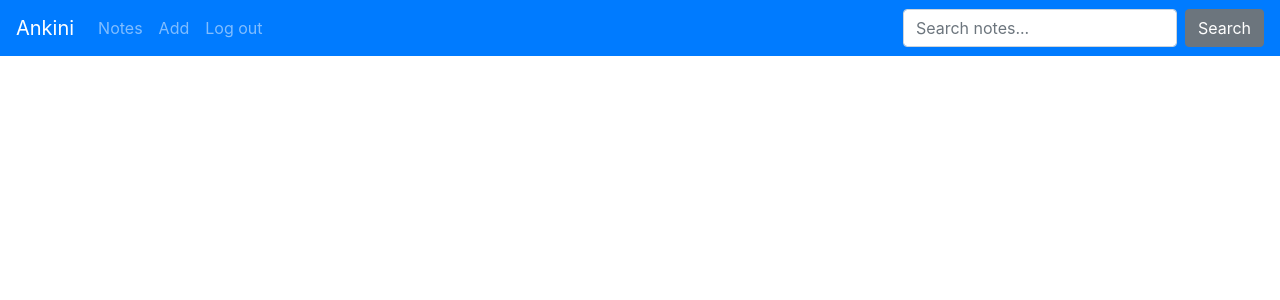
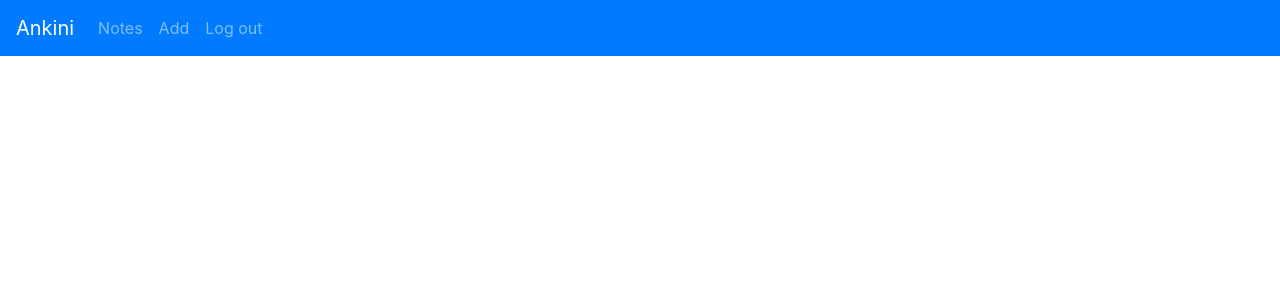
Before and after one commit to abhiyanbeta/ankini-app, a Flask app: page /edit/1 in a window 1280 px wide. Shown: the top 300 px of the page. Run offline with Flask 2, Linux system fonts and the light colour scheme; the visitor is signed in with stand-in values (Sample User, id 1); data that the repository does not hold is empty; some libraries are stand-ins or nearby versions.

Commit message:
Search, edit and line breaks (>)
Implemented search function on view cards as by filtering through
the cards as a list.

Removed search bar in the navigation.

Fixed rendering issue where notes with multiple lines would
display as a prose of text with no line breaks.

Now able to enter line breaks in entries and render properly!

Also implemented edit function to update note in database.

```diff
--- a/application.py
+++ b/application.py
@@ -169,13 +169,16 @@ def edit(note_id):
 	return render_template("edit.html", note=note)
 
 
-@app.route("/edited", methods=["POST"])  #Need to do POST method for submitting form
+@app.route("/edited/<note_id>", methods=["POST"])  #Need to do POST method for submitting form
 @login_required
-def edited():
-	# IMPLEMENTING BEING ABLE TO EDIT NOTE
-
-
-	return apology("TODO update edited note.")
+def edited(note_id):
+	edited = db.execute("""
+		UPDATE notes
+		SET tag=:tag, title=:title, body=:body
+		WHERE note_id=:note_id
+	""", tag=request.form.get("tag"), title=request.form.get("title"), body=request.form.get("body"), note_id=note_id)
+	flash("Updated!")
+	return redirect("/")
 
 
 # View the card
@@ -205,6 +208,9 @@ def delete(note_id):
 
 
 
+
+
+
 # Error handling
 def errorhandler(e):
     """Handle error"""
--- a/static/styles2.css
+++ b/static/styles2.css
@@ -15,3 +15,8 @@ main img
   overflow: hidden;
   text-overflow: ellipsis;
 }
+
+/* Show line breaks when displaying text field on view note page */
+.whitespace {
+  white-space: pre-wrap;
+}
--- a/templates/edit.html
+++ b/templates/edit.html
@@ -8,9 +8,9 @@
 
 {% for i in note %}
 
-<form action="/edited" method="post" style="max-width: 100rem; text-align: center" class="center_div">
+<form action="/edited/{{ i['note_id'] }}" method="post" style="max-width: 100rem; text-align: center" class="center_div">
   <!-- Title text field -->
-  <input class="form-control form-control-lg" type="text" value={{ i["title"] }}>
+  <input class="form-control form-control-lg" type="text" value={{ i["title"] }} required name="title">
   <br>
 
   <!-- Text field with # placeholder -->
@@ -20,13 +20,13 @@
        <div class="input-group-prepend">
          <div class="input-group-text">#</div>
        </div>
-       <input type="text" class="form-control" value={{ i["tag"] }}>
+       <input type="text" class="form-control" value={{ i["tag"] }} required name="tag">
      </div>
    </div>
   <br>
     <!-- large text field -->
      <div class="form-group">
-      <textarea class="form-control" rows="11">{{ i["body"] }}</textarea>
+      <textarea class="form-control" rows="11" required name="body">{{ i["body"] }}</textarea>
     </div>
     <button class="btn btn-primary" type="submit">Save</button>
 
--- a/templates/layout.html
+++ b/templates/layout.html
@@ -14,8 +14,7 @@
     <!-- Favicon: https://favicon.io/emoji-favicons/blue-book/ -->
     <link href="/static/favicon.ico" rel="icon">
 
-    <!-- Scripts??? -->
-    <!-- TODO??? -->
+    <!-- Scripts -->
     <script src="https://code.jquery.com/jquery-3.3.1.min.js"></script>
     <script src="https://cdnjs.cloudflare.com/ajax/libs/popper.js/1.14.3/umd/popper.min.js"></script>
     <script src="https://maxcdn.bootstrapcdn.com/bootstrap/4.1.3/js/bootstrap.min.js"></script>
@@ -39,20 +38,12 @@
       <div class="collapse navbar-collapse" id="navbarColor01">
 
         <!-- Display following navigation items if user logged in -->
-        <!-- TODO -->
         {% if session.user_id %}
           <ul class="navbar-nav mr-auto">
             <li class="nav-item"><a class="nav-link" href="/">Notes</a></li>
             <li class="nav-item"><a class="nav-link" href="/add">Add</a></li>
             <li class="nav-item"><a class="nav-link" href="/logout">Log out</a></li>
           </ul>
-
-          <!-- TODO: Search nav bar IMPLEMENT live search -->
-          <form class="form-inline my-2 my-lg-0">
-            <input class="form-control mr-sm-2" type="text" placeholder="Search notes...">
-            <button class="btn btn-secondary my-2 my-sm-0" type="submit">Search</button>
-          </form>
-
 
         <!-- Display following navigation items if user NOT logged in -->
         {% else %}
@@ -62,13 +53,7 @@
           </ul>
         {% endif %}
 
-
-<!-- Search button examples -->
-
-
-
       </div>
-
     </nav>
 
     <!-- Flashed messages -->
@@ -84,7 +69,5 @@
     <main class="container p-5">
         {% block main %}{% endblock %}
     </main>
-
   </body>
-
 </html>
--- a/templates/login.html
+++ b/templates/login.html
@@ -13,5 +13,7 @@
             <input class="form-control" name="password" placeholder="Password" type="password">
         </div>
         <button class="btn btn-primary" type="submit">Log in</button>
+        <br><br>
+        <a href="/signup">Sign up</a>
     </form>
 {% endblock %}
--- a/templates/view.html
+++ b/templates/view.html
@@ -17,7 +17,7 @@
   <div class="card-header">#{{ i["tag"] }}</div>
   <div class="card-body">
     <h5 class="card-title">{{ i["title"] }}</h5>
-    <p class="card-text">{{ i["body"] }}</p>
+    <p class="card-text whitespace">{{ i["body"] }}</p>
 
     <!-- Edit and delete buttons -->
     <div class="btn-group">
@@ -32,8 +32,12 @@
 
 
 
+
   </div>
+
 </div>
+
+
 
 
 
```
Also changed, not shown: templates/index.html (+4 -24 lines), 3 other files.
